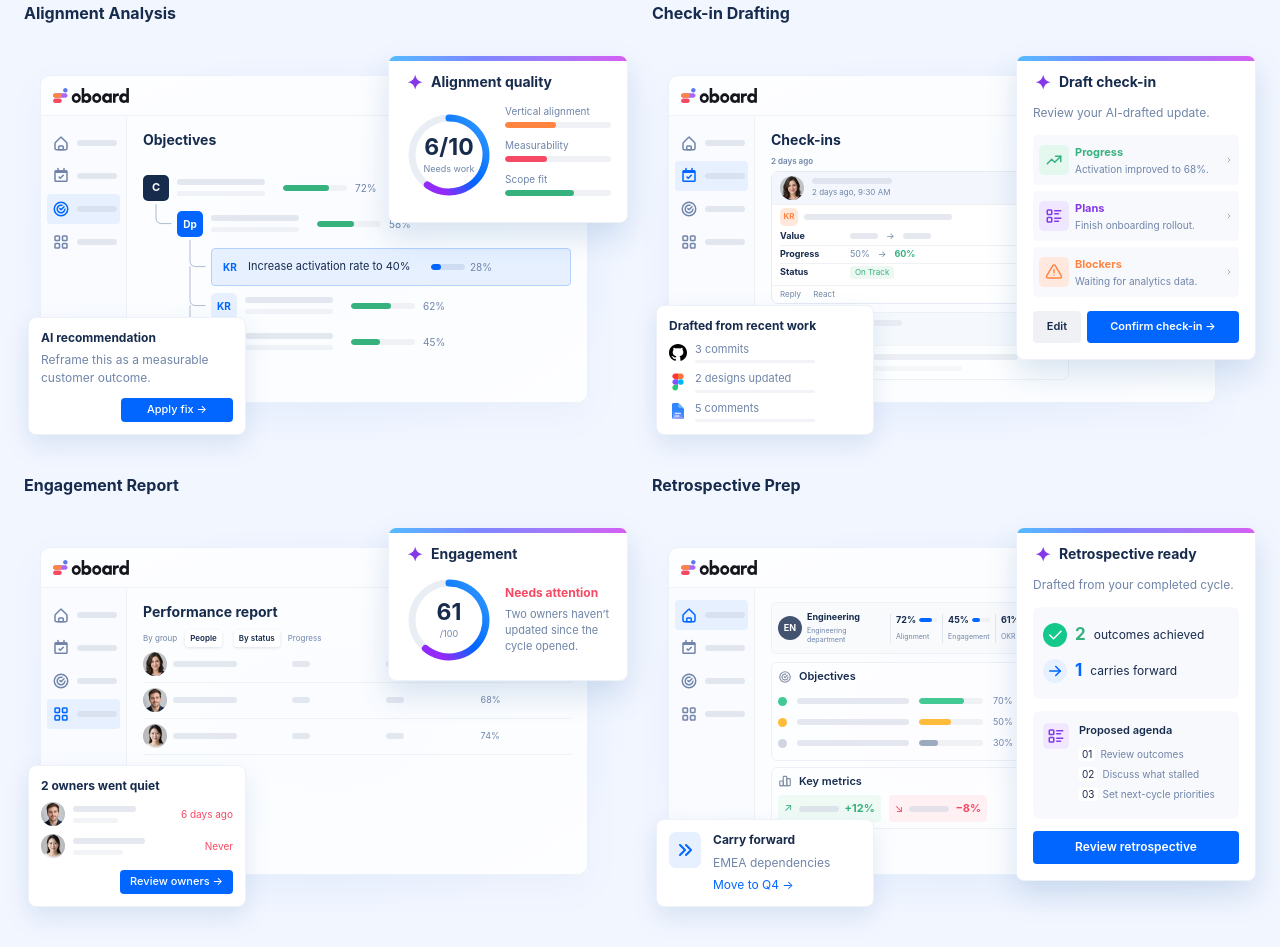
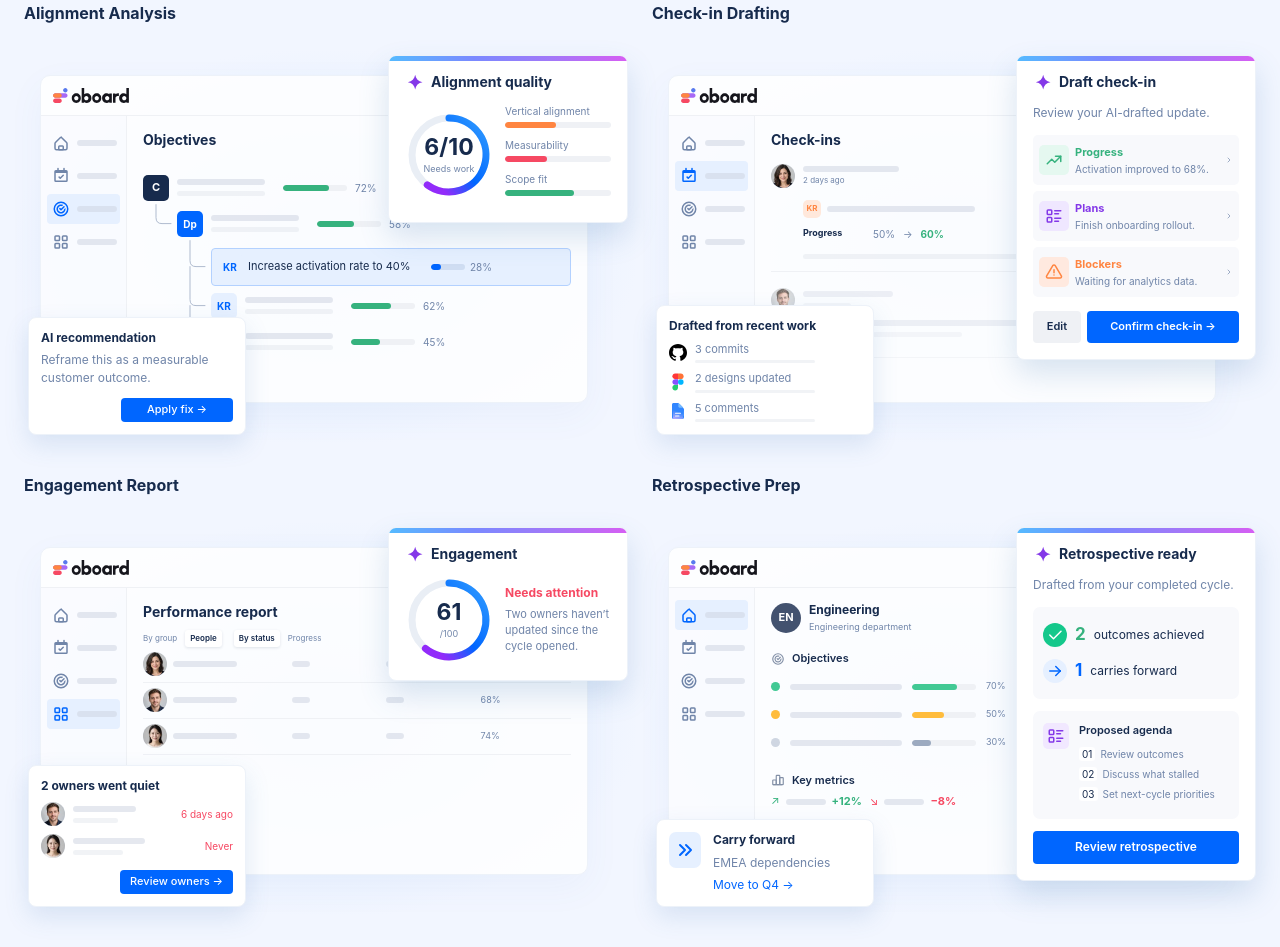
Before and after one commit to mvisl/oboard, a plain HTML site: page viktor-homepage-v2/qa/agent-illustrations-review.html in a window 1280 px wide. Shown: the part 493-1440 px from the top of the page. Drawn offline with Linux system fonts and the light colour scheme.

Commit message:
Simplify check-in feed and retrospective background visual density

```diff
--- a/viktor-homepage-v2/agent-illustrations.css
+++ b/viktor-homepage-v2/agent-illustrations.css
@@ -124,13 +124,13 @@
 .ai-checkin-rows .ai-list-row:first-child{background:#eef5ff;border-radius:4px}
 .ai-content:has(.ai-feed-entry) h4{margin-bottom:6px}
 .ai-feed-day{font-size:8px;font-weight:600;margin:0 0 4px;color:var(--ai-muted)}
-.ai-feed-entry{width:298px;border:1px solid #e6ebf3;border-radius:7px;background:white;overflow:hidden}
-.ai-feed-entry header{display:flex;gap:8px;align-items:center;padding:4px 8px;background:#f3f7fd;border-bottom:1px solid var(--ai-line)}
+.ai-feed-entry{width:298px;border:0;border-bottom:1px solid var(--ai-line);border-radius:0;background:transparent;overflow:hidden;padding:8px 0 12px}
+.ai-feed-entry header{display:flex;gap:8px;align-items:center;padding:0;background:transparent;border:0}
 .ai-feed-entry header small{display:block;margin-top:3px;color:var(--ai-muted);font-size:8px}
-.ai-feed-body{padding:3px 8px}
+.ai-feed-body{padding:12px 0 0 32px}
 .ai-feed-entity{display:flex;gap:6px;align-items:center;margin-bottom:2px;height:18px}
 .ai-feed-entity .ai-tile{width:18px;height:18px;font-size:8px}
-.ai-feed-field{display:flex;align-items:center;gap:8px;height:18px;border-bottom:1px solid var(--ai-line);font-size:9px;color:var(--ai-muted)}
+.ai-feed-field{display:flex;align-items:center;gap:8px;height:28px;border:0;font-size:10px;color:var(--ai-muted)}
 .ai-feed-field:last-child{border:0}
 .ai-feed-field b{width:62px;color:var(--ai-ink);font-size:9px}
 .ai-feed-field strong{color:var(--ai-green)}
@@ -192,6 +192,13 @@
 .ai-retro .ai-home-panel{padding:6px;margin-bottom:6px}
 .ai-home-panel .ai-metric-signals>span{background:#effaf5;padding:6px;border-radius:4px;gap:6px}
 .ai-home-panel .ai-metric-signals>span:last-child{background:#fff1f3}
+.ai-retro .ai-home-summary{border:0;border-radius:0;background:transparent;padding:0;margin-bottom:18px}
+.ai-retro .ai-home-summary .ai-team-heading{width:auto;gap:8px;font-size:12px}
+.ai-retro .ai-home-summary .ai-team-heading small{font-size:9px}
+.ai-retro .ai-home-summary .ai-avatar{width:30px;height:30px;font-size:11px}
+.ai-retro .ai-home-panel{border:0;border-radius:0;background:transparent;padding:0;margin-bottom:16px}
+.ai-retro .ai-home-objective{height:28px}
+.ai-retro .ai-home-panel .ai-metric-signals>span{background:transparent;padding:0}
 .ai-outcome-panel{padding:4px 10px;background:#f8f9fc;border-radius:7px}
 .ai-outcome .ai-tile{width:24px;height:24px;border-radius:50%}
 .ai-outcome .ai-tile.green{background:#14c88b;color:white}
--- a/viktor-homepage-v2/agent-illustrations.js
+++ b/viktor-homepage-v2/agent-illustrations.js
@@ -34,7 +34,7 @@
     return '<div class="ai-detail-item '+color+'">'+tile(name,color)+'<div><b>'+label+'</b><p>'+copy+'</p></div></div>';
   }
   function checkin(){
-    const feed='<h4>Check-ins</h4><div class="ai-feed-day">2 days ago</div><article class="ai-feed-entry"><header>'+person('AL')+'<div>'+skeleton('80px')+'<small>2 days ago, 9:30 AM</small></div></header><div class="ai-feed-body"><div class="ai-feed-entity"><span class="ai-tile orange">KR</span>'+skeleton('148px')+'</div><div class="ai-feed-field"><b>Value</b>'+skeleton('28px')+'<span>→</span>'+skeleton('28px')+'</div><div class="ai-feed-field"><b>Progress</b><span>50%</span><span>→</span><strong>60%</strong></div><div class="ai-feed-field"><b>Status</b><span class="ai-feed-status">On Track</span></div></div><footer>Reply <span>React</span></footer></article><article class="ai-feed-entry ai-feed-older"><header>'+person('B')+'<div>'+skeleton('90px')+skeleton('48px',true)+'</div></header><div class="ai-feed-body">'+skeleton('85%')+skeleton('65%',true)+'</div></article>';
+    const feed='<h4>Check-ins</h4><article class="ai-feed-entry"><header>'+person('AL')+'<div>'+skeleton('96px')+'<small>2 days ago</small></div></header><div class="ai-feed-body"><div class="ai-feed-entity"><span class="ai-tile orange">KR</span>'+skeleton('148px')+'</div><div class="ai-feed-field"><b>Progress</b><span>50%</span><span>→</span><strong>60%</strong></div>'+skeleton('82%',true)+'</div></article><article class="ai-feed-entry ai-feed-older"><header>'+person('B')+'<div>'+skeleton('90px')+skeleton('48px',true)+'</div></header><div class="ai-feed-body">'+skeleton('85%')+skeleton('65%',true)+'</div></article>';
     return product(feed,'Check-ins')+
       primary('Draft check-in','<div class="ai-checkin-details">'+[['Progress','Activation improved to 68%.','trending-up','green'],['Plans','Finish onboarding rollout.','list-details','purple'],['Blockers','Waiting for analytics data.','alert-triangle','orange']].map(([label,copy,name,color])=>'<div class="ai-detail-item '+color+'">'+tile(name,color)+'<div><b>'+label+'</b><p>'+copy+'</p></div>'+icon('chevron-right','ai-detail-chevron')+'</div>').join('')+'</div><div class="ai-button-row"><span class="ai-cta muted">Edit</span>'+cta('Confirm check-in →')+'</div>','Review your AI-drafted update.')+
       secondary('Drafted from recent work',[['github','3 commits'],['figma','2 designs updated'],['googledocs','5 comments']].map(([name,copy])=>'<div class="ai-source-row ai-work-source"><img src="illustration-assets/'+name+'.svg?rev=official-1" alt="'+name+'"><span>'+copy+skeleton('72%',true)+'</span></div>').join(''));
@@ -47,7 +47,7 @@
   }
   const okrRows=(values,type)=>'<div class="ai-okr-children">'+values.map((value,i)=>'<div class="ai-okr-row"><span class="ai-tile" aria-label="'+(type==='C'?'Company objective':'Department objective')+'">'+type+'</span>'+skeleton()+progress(value,i===0?'var(--ai-green)':'#b9cce4')+'<small>'+value+'%</small></div>').join('')+'</div>';
   function retrospective(){
-    const summary='<div class="ai-home-summary"><div class="ai-team-heading">'+person('EN')+'<div>Engineering<small>Engineering department</small></div></div><div class="ai-kpis">'+[[72,'Alignment'],[45,'Engagement'],[61,'OKR progress']].map(([value,label],i)=>'<div><div class="ai-kpi-value"><b>'+value+'%</b>'+(i<2?progress(value):'')+'</div><span>'+label+'</span></div>').join('')+'</div></div>';
+    const summary='<div class="ai-home-summary"><div class="ai-team-heading">'+person('EN')+'<div>Engineering<small>Engineering department</small></div></div></div>';
     const objectives='<section class="ai-home-panel"><div class="ai-mini-heading">'+icon('menu-objectives')+'Objectives</div>'+[70,50,30].map((value,i)=>'<div class="ai-home-objective"><i class="ai-status-dot status-'+i+'"></i>'+skeleton('112px')+progress(value,['#42c994','#ffbc3c','#9caac0'][i])+'<small>'+value+'%</small></div>').join('')+'</section>';
     const metrics='<section class="ai-home-panel"><div class="ai-mini-heading">'+icon('chart-bar')+'Key metrics</div><div class="ai-metric-signals"><span>↗ '+skeleton()+'<b>+12%</b></span><span>↘ '+skeleton()+'<b>−8%</b></span></div></section>';
     return product('<div class="ai-retro">'+summary+objectives+metrics+'</div>','Home')+
--- a/viktor-homepage-v2/agents-timeline.html
+++ b/viktor-homepage-v2/agents-timeline.html
@@ -51,7 +51,7 @@
 .connector:after{width:18px;height:18px;border:2px solid #fff;box-shadow:0 0 0 4px #e7f0ff;bottom:-11px}
 .page-switcher{position:fixed;z-index:20;right:18px;top:50%;display:grid;gap:6px;transform:translateY(-50%);padding:6px;border:1px solid #dbe7f8;border-radius:12px;background:rgba(255,255,255,.84);box-shadow:0 8px 24px rgba(20,51,97,.10);backdrop-filter:blur(8px)}.page-switcher a{display:grid;place-items:center;width:26px;height:26px;border-radius:7px;color:#62708a;font-size:12px;font-weight:800;text-decoration:none}.page-switcher a:hover{background:#eaf2ff;color:#1268f3}.page-switcher a[aria-current="page"]{background:#1268f3;color:#fff}
 </style>
-<link rel="stylesheet" href="agent-illustrations.css?rev=engagement-baseline-1">
+<link rel="stylesheet" href="agent-illustrations.css?rev=background-simplify-1">
 <style>
 /* Shared editorial left detail: title, one paragraph, one marketing action. */
 .work-copy .left-detail{margin:32px 0 0 76px;max-width:520px}
@@ -100,7 +100,7 @@
   <footer class="footer"><span>Works within your permissions. Every draft stays under human control.</span><a href="#">Explore all agents&nbsp; →</a></footer>
  </main>
 <nav class="page-switcher" aria-label="OBoard prototypes"><a href="agents-timeline.html" aria-current="page" aria-label="AI agents timeline">1</a><a href="platform-4-states.html" aria-label="Platform">2</a><a href="strategic-context.html" aria-label="Strategic context">3</a></nav>
-<script src="agent-illustrations.js?rev=engagement-baseline-1"></script>
+<script src="agent-illustrations.js?rev=background-simplify-1"></script>
 <script>
 const iconBase='https://cdn.jsdelivr.net/npm/@tabler/icons@3.34.1/icons/outline/';
 const agents=[
--- a/viktor-homepage-v2/qa/agent-illustrations-review.html
+++ b/viktor-homepage-v2/qa/agent-illustrations-review.html
@@ -1,9 +1,9 @@
 <!doctype html>
 <html lang="en">
 <head><meta charset="utf-8"><meta name="viewport" content="width=device-width,initial-scale=1"><title>Six agent illustrations — review</title>
-<link rel="stylesheet" href="../agent-illustrations.css?rev=engagement-baseline-1">
+<link rel="stylesheet" href="../agent-illustrations.css?rev=background-simplify-1">
 <style>*{box-sizing:border-box}body{margin:0;padding:24px;font-family:Inter,Arial,sans-serif;background:#f2f6ff;color:#172b4d}main{display:grid;grid-template-columns:repeat(2,minmax(0,1fr));gap:24px;max-width:1500px;margin:auto}h2{font-size:16px;margin:0 0 8px}article{min-width:0}a{color:#0066ff}.agent-illustration{height:420px}</style></head>
-<body><main id="review"></main><script src="../agent-illustrations.js?rev=engagement-baseline-1"></script><script>
+<body><main id="review"></main><script src="../agent-illustrations.js?rev=background-simplify-1"></script><script>
 const names=['Strategy Readiness','OKR Drafting','Alignment Analysis','Check-in Drafting','Engagement Report','Retrospective Prep'];
 names.forEach((name,i)=>{const article=document.createElement('article');article.innerHTML='<h2>'+name+'</h2><div class="agent-illustration" role="img"></div>';review.append(article);renderAgentIllustration(i,article.lastElementChild);});
 document.querySelectorAll('img').forEach(el=>el.setAttribute('src','../'+el.getAttribute('src')));
```
Also changed, not shown: 1 other file.
